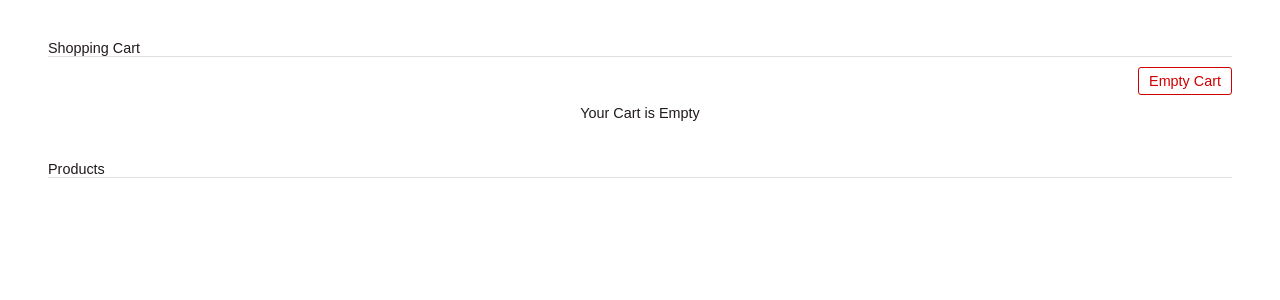
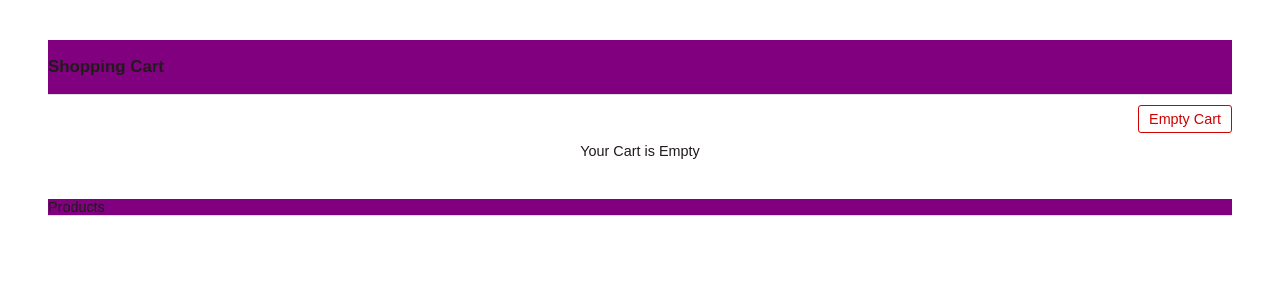
Before and after one commit to Trevor-Duane/phpthegoodparts, a PHP site: page / in a window 1280 px wide. Shown: the top 300 px of the page. Run offline with PHP 8.4, Linux system fonts and the light colour scheme; data that the repository does not hold is empty.

Commit message:
last not least

```diff
--- a/index.php
+++ b/index.php
@@ -50,7 +50,10 @@ switch($_GET["action"]) {
 </HEAD>
 <BODY>
 <div id="shopping-cart">
-<div class="txt-heading">Shopping Cart</div>
+<div class="txt-heading">
+<h3>Shopping Cart</h3>
+
+</div>
 
 <a id="btnEmpty" href="index.php?action=empty">Empty Cart</a>
 <?php
--- a/style.css
+++ b/style.css
@@ -25,6 +25,10 @@ body {
 	color: #211a1a;
 	border-bottom: 1px solid #E0E0E0;
 	overflow: auto;
+	background-color: purple;
+}
+.nav{
+	background-color: purple;
 }
 
 #btnEmpty {
```
